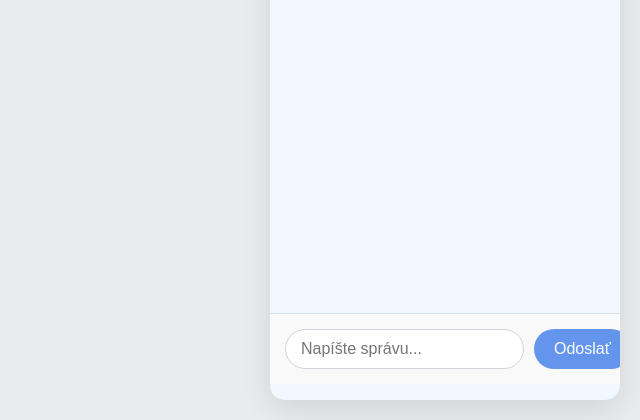
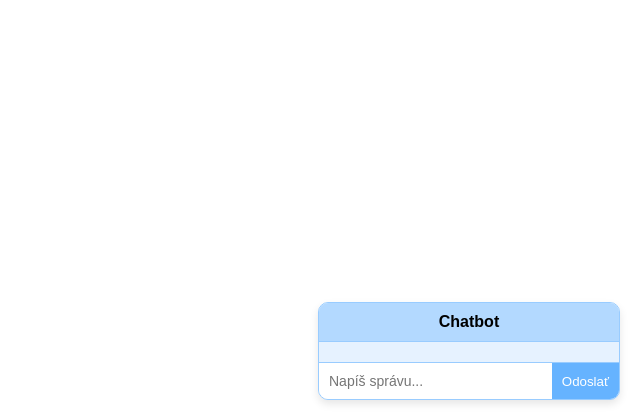
Before and after one commit to David4-max/moj-chatbot, a website: page public/index.html in a window 1280 px wide. Shown: the part 380-800 px from the top of the page, without its empty margins (640-1280 px from the left). Drawn offline with Linux system fonts and the light colour scheme; files that its build step writes are made by us from their sources.

Commit message:
Update index.html

```diff
--- a/public/index.html
+++ b/public/index.html
@@ -1,28 +1,116 @@
-
+<!DOCTYPE html>
 <html lang="sk">
 <head>
-    <meta charset="UTF-8">
-    <meta name="viewport" content="width=device-width, initial-scale=1.0">
-    <title>Chat Bot</title>
-    <link rel="stylesheet" href="style.css">
+  <meta charset="UTF-8">
+  <title>Môj Chatbot</title>
+  <style>
+    body {
+      margin: 0;
+      font-family: Arial, sans-serif;
+    }
+    .chat-container {
+      position: fixed;
+      bottom: 20px;
+      right: 20px;
+      width: 300px;
+      max-height: 400px;
+      background-color: #e6f2ff;
+      border: 1px solid #99ccff;
+      border-radius: 10px;
+      box-shadow: 0 4px 8px rgba(0,0,0,0.1);
+      display: flex;
+      flex-direction: column;
+      overflow: hidden;
+    }
+    .chat-header {
+      background-color: #b3d9ff;
+      padding: 10px;
+      font-weight: bold;
+      text-align: center;
+      border-bottom: 1px solid #99ccff;
+    }
+    .chat-messages {
+      flex: 1;
+      padding: 10px;
+      overflow-y: auto;
+      font-size: 14px;
+    }
+    .chat-input {
+      display: flex;
+      border-top: 1px solid #99ccff;
+    }
+    .chat-input input {
+      flex: 1;
+      padding: 10px;
+      border: none;
+      outline: none;
+      font-size: 14px;
+    }
+    .chat-input button {
+      padding: 10px;
+      background-color: #66b3ff;
+      color: white;
+      border: none;
+      cursor: pointer;
+    }
+    .chat-input button:hover {
+      background-color: #3399ff;
+    }
+    .message {
+      margin-bottom: 8px;
+    }
+    .user {
+      font-weight: bold;
+      color: #0059b3;
+    }
+    .bot {
+      font-weight: bold;
+      color: #006600;
+    }
+  </style>
 </head>
 <body>
-    <div class="chat-container">
-        <!-- Pridanie nadpisu "BOT" -->
-        <h1 class="chat-title">BOT</h1>
 
-        <!-- Sekcia pre zobrazenie správ -->
-        <div class="chat-messages" id="chat-messages">
-            <!-- Správy budú pridané pomocou JavaScriptu -->
-        </div>
+<div class="chat-container">
+  <div class="chat-header">Chatbot</div>
+  <div class="chat-messages" id="chat-messages"></div>
+  <div class="chat-input">
+    <input type="text" id="user-input" placeholder="Napíš správu...">
+    <button onclick="sendMessage()">Odoslať</button>
+  </div>
+</div>
 
-        <!-- Formulár na odosielanie správ -->
-        <form id="chat-form" class="chat-input">
-            <input type="text" id="user-input" placeholder="Napíšte správu..." required>
-            <button type="submit">Odoslať</button>
-        </form>
-    </div>
+<script>
+  async function sendMessage() {
+    const input = document.getElementById('user-input');
+    const messagesDiv = document.getElementById('chat-messages');
+    const message = input.value.trim();
+    if (!message) return;
 
-    <script src="app.js"></script>
+    // zobrazenie správy používateľa
+    messagesDiv.innerHTML += `<div class="message"><span class="user">Ty:</span> ${message}</div>`;
+    input.value = '';
+    messagesDiv.scrollTop = messagesDiv.scrollHeight;
+
+    try {
+      const res = await fetch('/chat', {
+        method: 'POST',
+        headers: { 'Content-Type': 'application/json' },
+        body: JSON.stringify({ message })
+      });
+      const data = await res.json();
+      messagesDiv.innerHTML += `<div class="message"><span class="bot">Bot:</span> ${data.reply}</div>`;
+      messagesDiv.scrollTop = messagesDiv.scrollHeight;
+    } catch (err) {
+      messagesDiv.innerHTML += `<div class="message"><span class="bot">Bot:</span> Chyba pri komunikácii.</div>`;
+    }
+  }
+
+  document.getElementById('user-input')
+    .addEventListener('keypress', function (e) {
+      if (e.key === 'Enter') sendMessage();
+    });
+</script>
+
 </body>
 </html>
```
